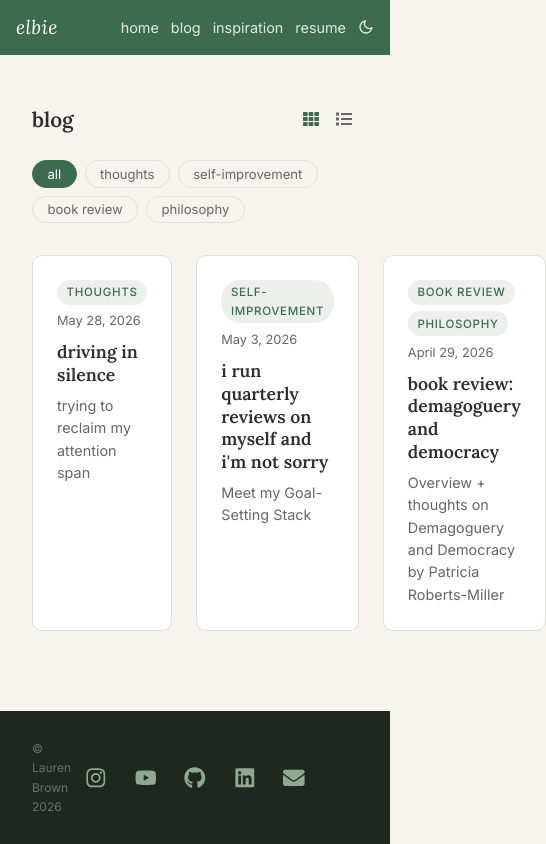
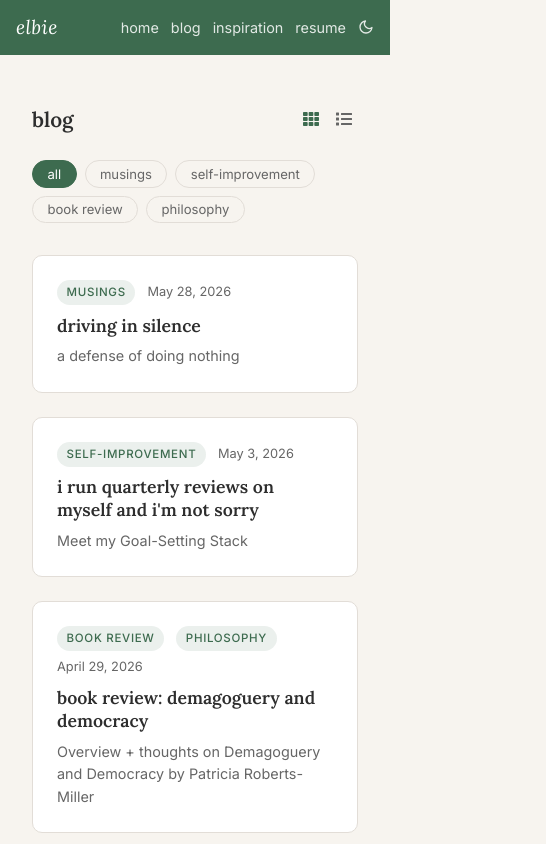
Before and after one commit to lbrown98/elbie-web, a React (Vite) app: page /blog in a window 390 px wide. Shown: the top 844 px of the page, 546 px wide, since content can reach past the window. Built offline with nearby package versions, Linux system fonts and the light colour scheme.

Commit message:
updating width for mobile

```diff
--- a/src/pages/BlogList.css
+++ b/src/pages/BlogList.css
@@ -91,6 +91,18 @@
   gap: 1.5rem;
 }
 
+@media (max-width: 860px) {
+  .blog-list-grid {
+    grid-template-columns: repeat(2, 1fr);
+  }
+}
+
+@media (max-width: 560px) {
+  .blog-list-grid {
+    grid-template-columns: 1fr;
+  }
+}
+
 
 /* ── Compact view ─────────────────────────────── */
 
--- a/src/posts/20260528_boredom.md
+++ b/src/posts/20260528_boredom.md
@@ -1,8 +1,8 @@
 ---
 title: driving in silence
-tags: thoughts
+tags: musings
 date: 2026-05-28
-description: trying to reclaim my attention span
+description: a defense of doing nothing
 ---
 
 in modern society, no one need be bored. we are surrounded by technology and entertainment. where listening to music was once intentional, it now hums beneath the current of our lives. working, driving, waiting, showering, sleeping; we listen and scroll and are not bored.
```
